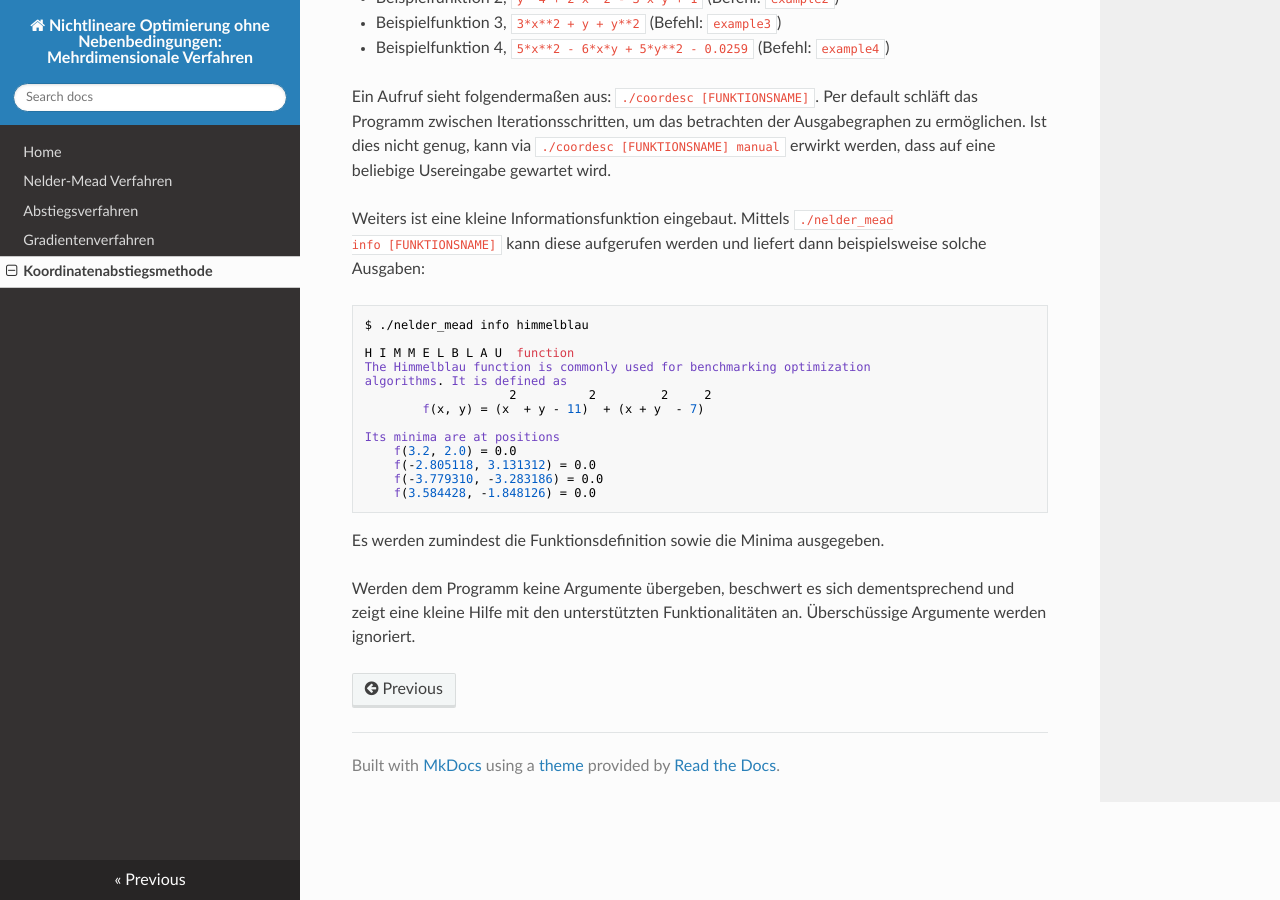
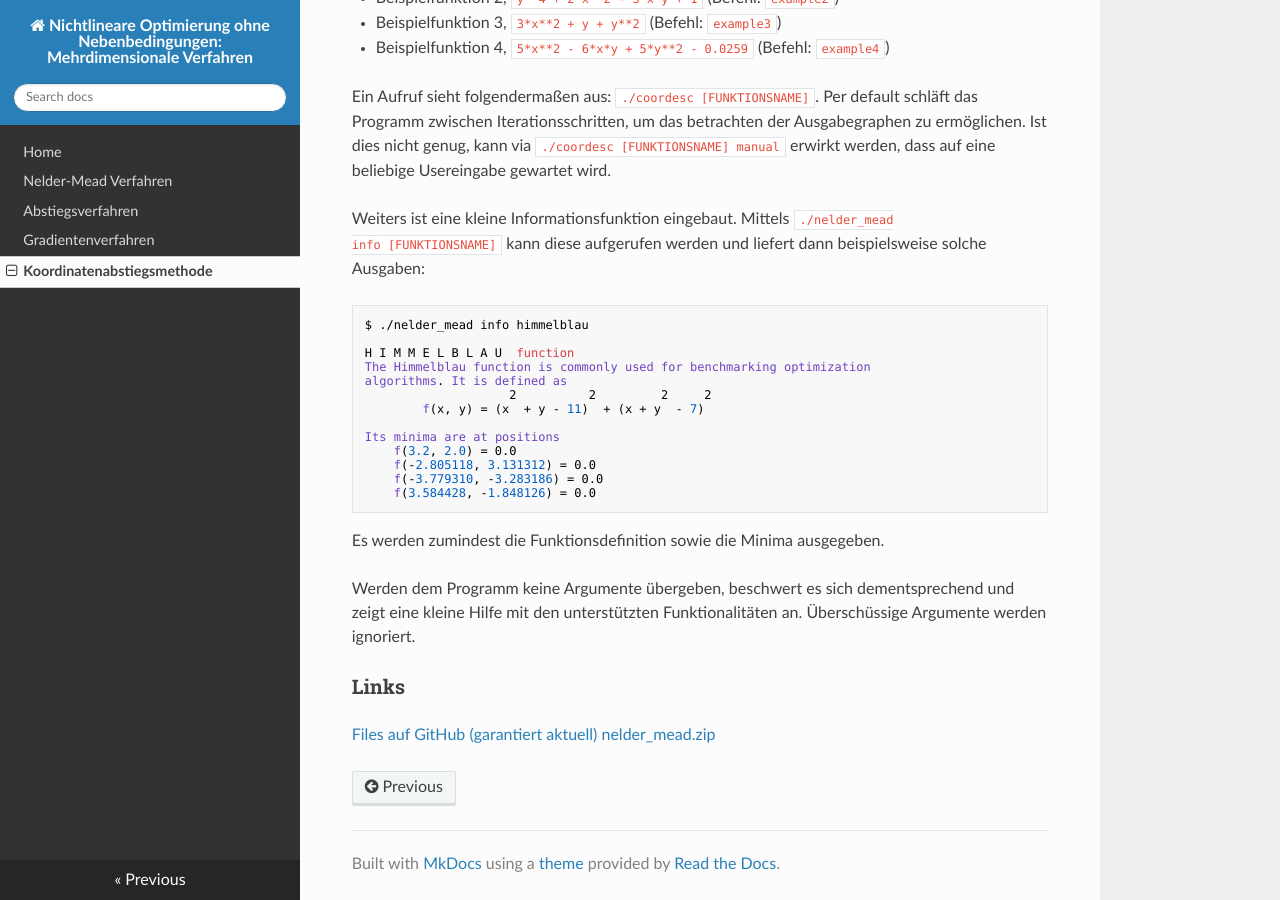
Before and after one commit to burnoutberni/univie-ops, an MkDocs documentation site: the page built from docs/koordinatenabstieg.md, in a window 1280 px wide and 900 px high, scrolled down 2770 px. Built offline with MkDocs 1.6.1, drawn with Linux system fonts in a browser that asks for light colours; nearby versions of some CDN libraries; old or Windows-style settings are respelled for this version of MkDocs.

Commit message:
add file links

```diff
--- a/docs/koordinatenabstieg.md
+++ b/docs/koordinatenabstieg.md
@@ -144,3 +144,8 @@
 Werden dem Programm keine Argumente übergeben, beschwert es sich
 dementsprechend und zeigt eine kleine Hilfe mit den unterstützten
 Funktionalitäten an. Überschüssige Argumente werden ignoriert.
+
+### Links
+
+[Files auf GitHub (garantiert aktuell)](https://github.com/burnoutberni/univie-ops/tree/master/src/coordesc)
+[nelder_mead.zip](https://github.com/burnoutberni/univie-ops/blob/master/src/nelder_mead.zip?raw=true)
```
